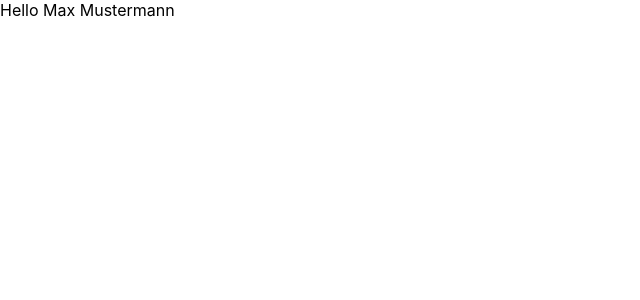
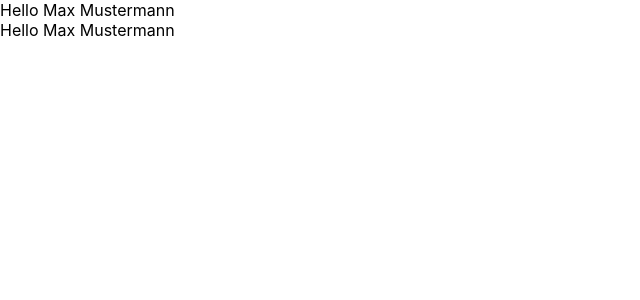
Before and after one commit to workshops-de/reactjs-workshop, a React (Create React App) app: page / in a window 1280 px wide. Shown: the top 300 px of the page, without its empty margins (0-640 px from the left). Built offline with nearby package versions, Linux system fonts and the light colour scheme.

Commit message:
Exercise 2 done

```diff
--- a/src/App.js
+++ b/src/App.js
@@ -1,10 +1,16 @@
 import React, { Component } from 'react';
 import NameRaw from './components/NameRaw';
+import Name from './components/Name';
 import './App.css';
 
 class App extends Component {
   render() {
-    return React.createElement(NameRaw, null, null);
+    return (
+      <div>
+        <Name />
+        <NameRaw />
+      </div>
+    );
   }
 }
 
--- /dev/null
+++ b/src/components/Name.js
@@ -0,0 +1,8 @@
+import React from 'react';
+
+const Name = () => {
+  const name = 'Max Mustermann';
+  return <div>Hello {name}</div>;
+};
+
+export default Name;
```
